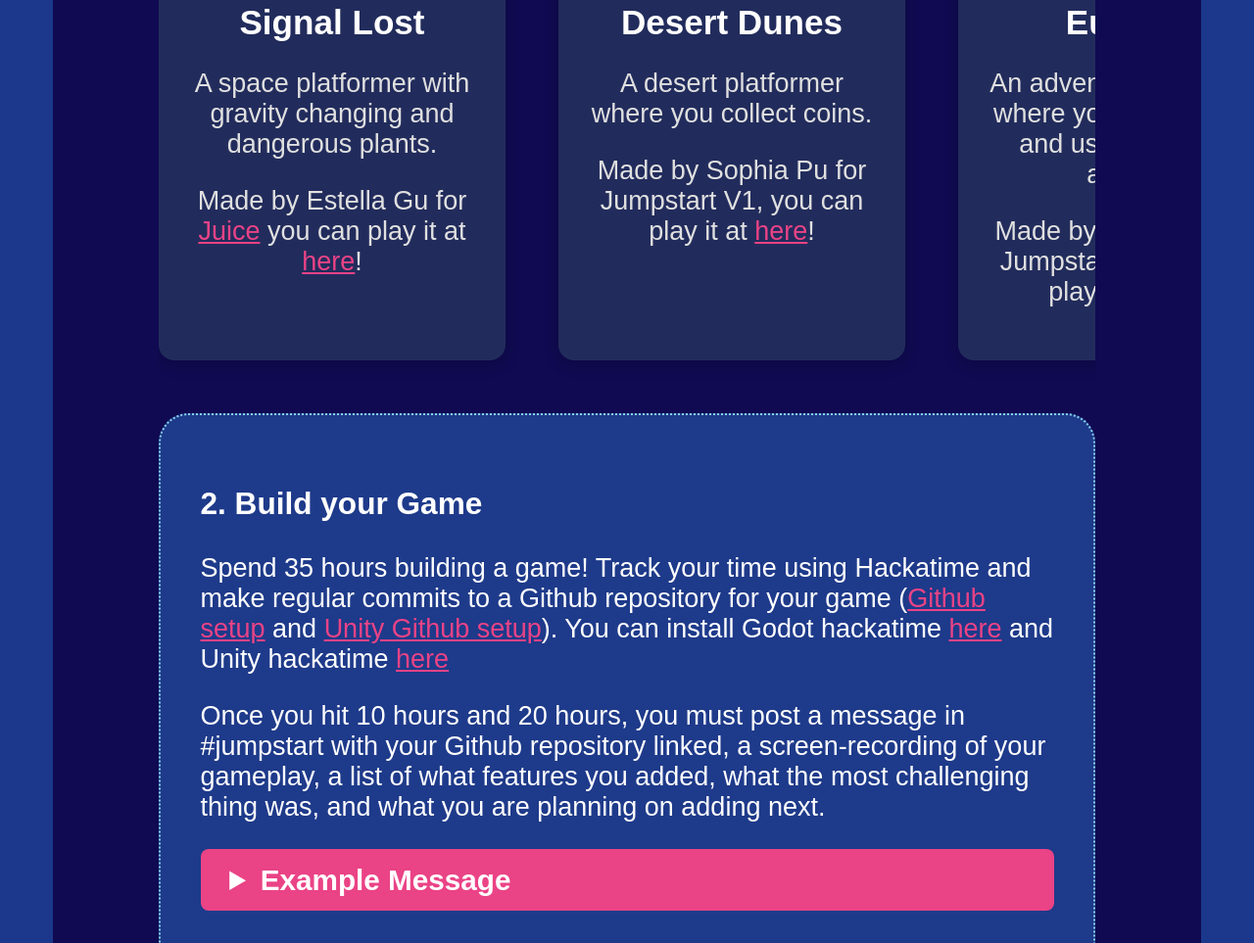
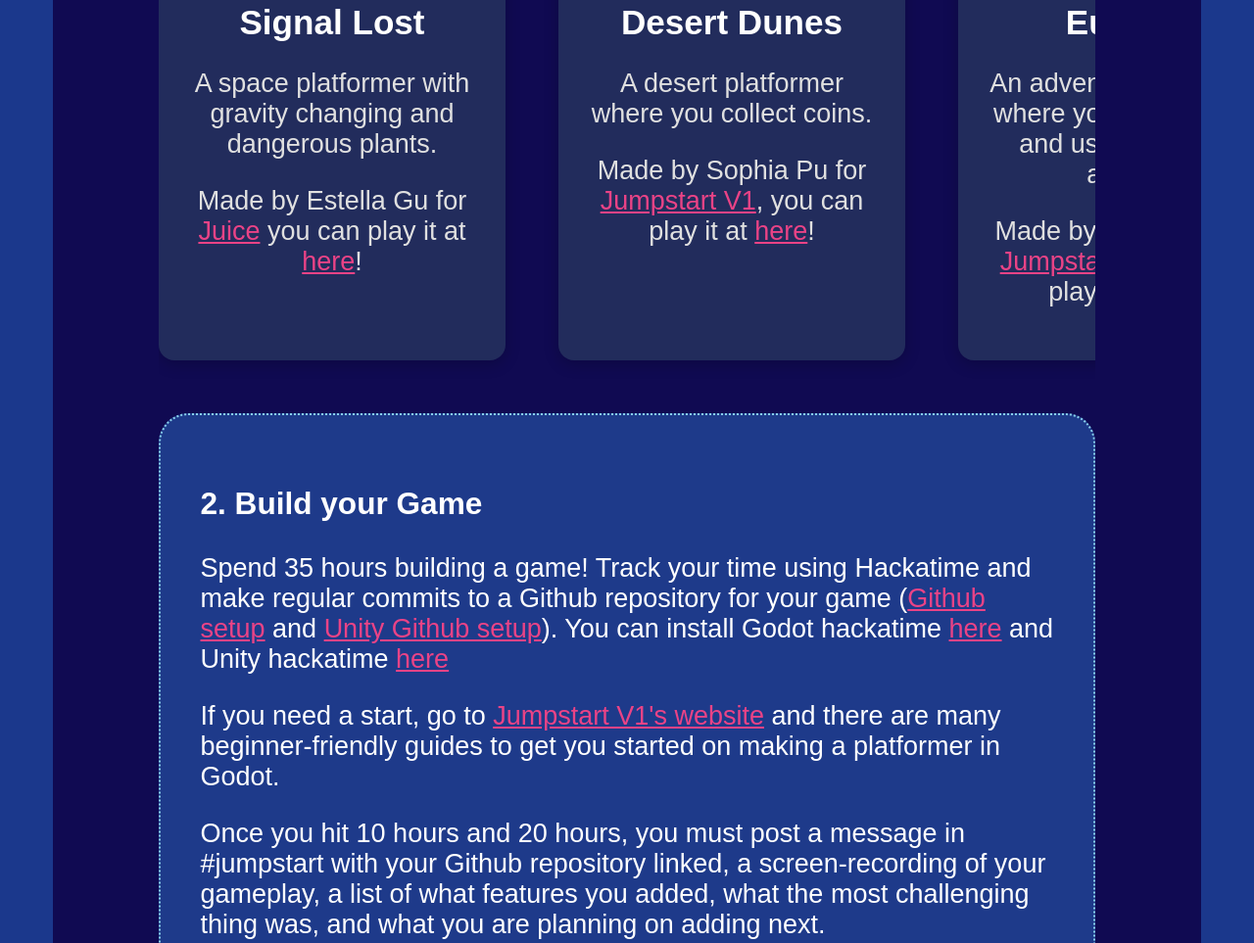
Before and after one commit to themagicfrog/jumpstart, a plain HTML site: page index.html in a window 1280 px wide. Shown: the part 2236-3199 px from the top of the page at 98% size. Drawn offline with Linux system fonts and the light colour scheme; a web font is replaced by a local one.

Commit message:
broken links

```diff
--- a/index.html
+++ b/index.html
@@ -30,7 +30,7 @@
         <h3>1. Plan your Game </h3>
         <p>Choose what kind of game you want to make (puzzle, platformer, fighting, simulation, racing...) Think about the features you want to add, the theme you want your game to have, and what the actual gameplay will be like. </p>
         <p>Pick a game engine to use. If this is your first time, use <a href="https://godotengine.org/" target="_blank">Godot</a>. If you have prior game dev experience, you can use <a href="https://unity.com/" target="_blank">Unity</a>.</p>
-        <p>If you need a start, go to <href="http://jumpstartv1.hackclub.com/" target="_blank">Jumpstart V1's website</href> and there are many very comprehensive beginner-friendly guides to get you started on making a platformer in Godot.</p>
+        <p>If you need a start, go to <a href="http://v1.jumpstart.hackclub.com/" target="_blank">Jumpstart V1's website</a> and there are many very comprehensive beginner-friendly guides to get you started on making a platformer in Godot.</p>
         <p>Once you have an idea for your game, post a message in the #jumpstart channel with a one-liner for your game, a couple features you want to add, the game engine you will be using, if you've done game dev before, and any other ideas about your game that you have.</p>
         <details style="margin: 1em 0;">
           <summary style="font-weight: bold; cursor: pointer;">Example Message</summary>
@@ -63,19 +63,20 @@ other notes: something like Celeste, pixel art style, fast-paced
         <img src="assets/desertdunes.gif">
         <h3>Desert Dunes</h3>
         <p>A desert platformer where you collect coins.</p>
-        <p>Made by Sophia Pu for <href="http://jumpstartv1.hackclub.com/" target="_blank">Jumpstart V1</href>, you can play it at <a href="https://platinumplat.itch.io/desert-dunes" target="_blank">here</a>!</p>
+        <p>Made by Sophia Pu for <a href="http://v1.jumpstart.hackclub.com/" target="_blank">Jumpstart V1</a>, you can play it at <a href="https://platinumplat.itch.io/desert-dunes" target="_blank">here</a>!</p>
       </div>
       <div class="gallery-card">
         <img src="assets/euclidia.gif">
         <h3>Euclidia</h3>
         <p>An adventure platformer where you collect cards and use rays to get around.</p>
-        <p>Made by Rohan V-F for <href="http://jumpstartv1.hackclub.com/" target="_blank">Jumpstart V1</href>, you can play it at <a href="https://quantumkya.itch.io/euclidia" target="_blank">here</a>!</p>
+        <p>Made by Rohan V-F for <a href="http://v1.jumpstart.hackclub.com/" target="_blank">Jumpstart V1</a>, you can play it at <a href="https://quantumkya.itch.io/euclidia" target="_blank">here</a>!</p>
       </div>
     </div>
     <div class="step-container">
       <div class="step-content">
         <h3>2. Build your Game</h3>
         <p>Spend 35 hours building a game! Track your time using Hackatime and make regular commits to a Github repository for your game (<a href="https://www.youtube.com/watch?v=5H4A74FIEtg" target="_blank">Github setup</a> and <a href="https://www.youtube.com/watch?v=qpXxcvS-g3g" target="_blank">Unity Github setup</a>). You can install Godot hackatime <a href="https://github.com/BudzioT/Godot_Super-Wakatime" target="_blank">here</a> and Unity hackatime <a href="https://hackatime.hackclub.com/docs/editors/unity" target="_blank">here</a></p>
+         <p>If you need a start, go to <a href="http://v1.jumpstart.hackclub.com/" target="_blank">Jumpstart V1's website</a> and there are many beginner-friendly guides to get you started on making a platformer in Godot.</p>
         <p>Once you hit 10 hours and 20 hours, you must post a message in #jumpstart with your Github repository linked, a screen-recording of your gameplay, a list of what features you added, what the most challenging thing was, and what you are planning on adding next. </p>
         <details style="margin: 1em 0;">
           <summary style="font-weight: bold; cursor: pointer;">Example Message</summary>
```
